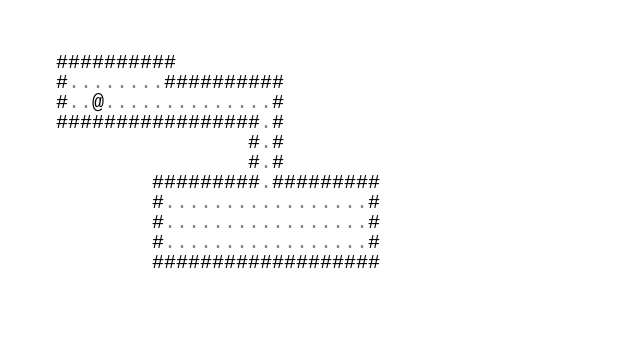
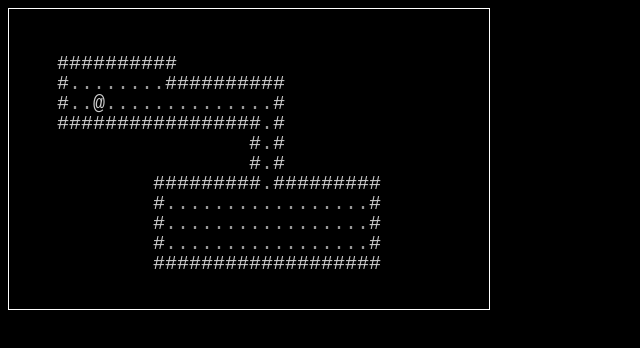
Before and after one commit to ewlun/roguelike, a website with bundled scripts: page index.html in a window 1280 px wide. Shown: the whole page, without its empty margins (0-640 px from the left). Built offline with nearby package versions, Linux system fonts and the light colour scheme.

Commit message:
Added bundler

```diff
--- a/index.html
+++ b/index.html
@@ -5,8 +5,8 @@
     <meta charset="UTF-8">
     <meta name="viewport" content="width=device-width, initial-scale=1.0">
     <title>Roguelike</title>
-    <script src="dist/main.js" type="module" defer></script>
-    <link rel="stylesheet" href="style.css">
+    <script src="./src/main.js" defer></script>
+    <link rel="stylesheet" href="./style.css">
 </head>
 
 <body>
--- a/src/components/display.ts
+++ b/src/components/display.ts
@@ -37,7 +37,6 @@ export class Display {
                 this.ctx.fillText(subset[i][j].symbol, (x + j) * this.fontHeight * 0.6,
                     (i + y + 1) * this.fontHeight);
             }
-            // let string = subset[i].map((e) => { return e.symbol }).join('');
         }
 
     }
--- a/src/components/entities.ts
+++ b/src/components/entities.ts
@@ -1,5 +1,5 @@
 import { Level } from "./level.js";
-import { Tile } from "./tiles.js";
+import { Tile, HexColor } from "./tiles.js";
 
 export class Entity extends Tile {
     level: Level;
@@ -7,8 +7,11 @@ export class Entity extends Tile {
     xPos: number;
     yPos: number;
 
-    constructor(symbol: string, level: Level, x: number, y: number) {
-        super(symbol, false);
+    constructor(symbol: string, level: Level, x: number, y: number, color?: HexColor) {
+        if (color)
+            super(symbol, false, color);
+        else super(symbol, false);
+
         this.level = level;
         this.standingOn = this.level.map[y][x];
         this.xPos = x;
--- a/src/components/level.ts
+++ b/src/components/level.ts
@@ -4,13 +4,13 @@ export class Level {
     readonly HEIGHT: number;
     readonly WIDTH: number;
 
-    constructor(height: number, width: number) {
+    constructor(width: number, height: number) {
         this.HEIGHT = height;
         this.WIDTH = width;
 
         this.map = new Array();
-        for (let i = 0; i < this.WIDTH; i++) {
-            this.map.push(new Array(this.HEIGHT));
+        for (let i = 0; i < this.HEIGHT; i++) {
+            this.map.push(new Array(this.WIDTH));
         }
 
         const level =
@@ -30,7 +30,7 @@ export class Level {
 ........................................
 ........................................`;
 
-        // this.map.map((x, i) => { x.fill(new Tile(i.toString()[0])) })
+        // this.map.map((x, i) => { x.fill(new EmptyTile()) })
 
         this.map.forEach((element, index) => {
             for (let i = 0; i < 40; i++) {
@@ -43,7 +43,13 @@ export class Level {
             }
         });
 
-        console.log(this.map)
+        // let randX = Math.floor(Math.random() * (this.WIDTH));
+        // let randY = Math.floor(Math.random() * (this.HEIGHT));
+
+        // console.log(randY, randX)
+        // for()
+        // this.map[randY][randX] = new Wall();
+
     }
 
     subset(x1: number, y1: number, x2: number, y2: number) {
--- a/src/components/tiles.ts
+++ b/src/components/tiles.ts
@@ -1,4 +1,4 @@
-type HexColor = `#${string}`
+export type HexColor = `#${string}`
 
 export class Tile {
     symbol: string;
@@ -9,13 +9,13 @@ export class Tile {
         this.symbol = symbol;
         this.passable = passable;
 
-        this.color = color === undefined ? "#000000" : color;
+        this.color = color === undefined ? "#CCCCCC" : color;
     }
 }
 
 export class EmptyTile extends Tile {
     constructor() {
-        super(".", true, "#888888");
+        super(".", true, "#999999");
     }
 }
 
--- a/style.css
+++ b/style.css
@@ -1,3 +1,8 @@
 .game {
     font-size: 20px;
+    border: 1px solid white
 }
+
+body {
+    background-color: black;
+}
```
Also changed, not shown: farm.config.ts (added, +10 -0 lines), package.json (added, +17 -0 lines), tsconfig.json (+21 -8 lines), tsconfig.node.json (added, +11 -0 lines), README.md (added), 2 other files.
